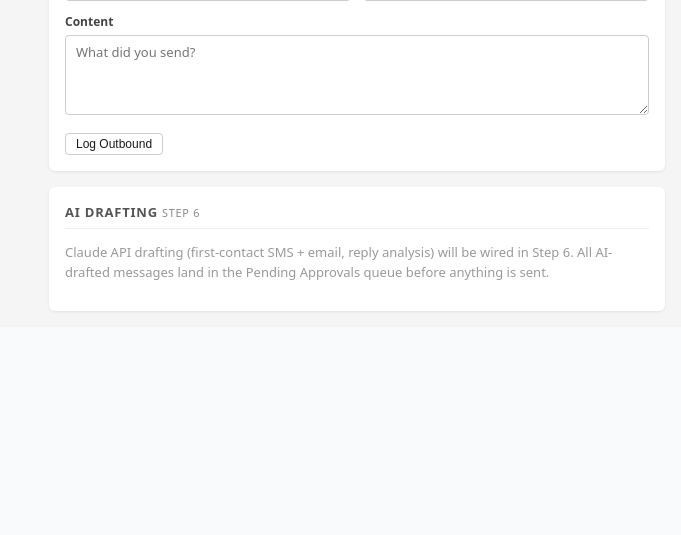
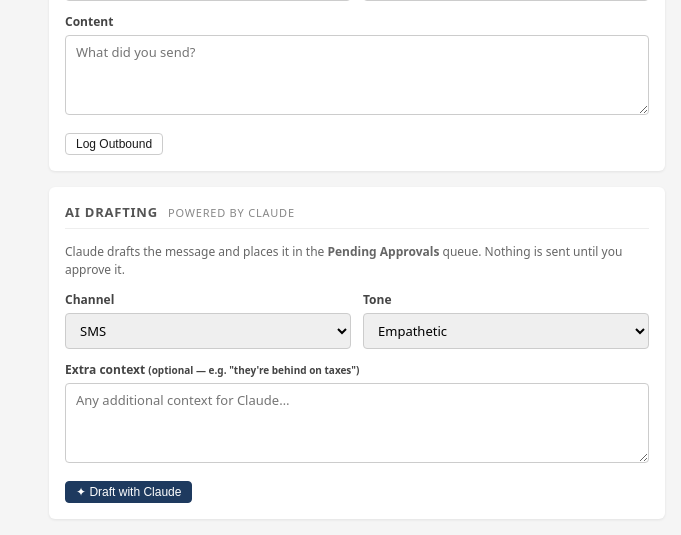
Before and after one commit to Elanbeilis/Waffle-, a FastAPI app: template templates/lead_detail.html in a window 1280 px wide. Shown: the part 1072-1607 px from the top of the page, without its empty margins (599-1280 px from the left). Before the commit the page ends 1385 px from the top, so only its background shows below. Run offline with FastAPI, Linux system fonts and the light colour scheme; the template is opened without the code that fills it, so the values that code supplies are empty.

Commit message:
Step 6: Claude API drafting with pending-approval queue
- requirements.txt: add anthropic>=0.20.0
- routers/drafting.py: POST /api/leads/{id}/draft-message calls claude-sonnet-4-6
  with lead context (address, owners, filing, equity, absentee flag), saves result
  as OutreachLog(status=pending_approval, ai_drafted=True) — nothing sent automatically
  DNC leads blocked with 403; missing API key returns 503 with setup instructions
- main.py: mount drafting router under /api
- templates/lead_detail.html: replace stub AI panel with channel/tone/context form;
  shows drafted text inline and links to Pending Approvals queue after success

```diff
--- a/main.py
+++ b/main.py
@@ -8,7 +8,7 @@ from sqlalchemy.orm import Session
 
 from database import get_db, init_db
 from models import FilingType, LeadSource, OutreachChannel, PipelineStage, SkipTraceStatus
-from routers import import_csv, leads, outreach, skip_trace
+from routers import drafting, import_csv, leads, outreach, skip_trace
 
 
 @asynccontextmanager
@@ -38,6 +38,7 @@ templates = Jinja2Templates(directory="templates")
 
 app.include_router(leads.router, prefix="/api")
 app.include_router(outreach.router, prefix="/api")
+app.include_router(drafting.router, prefix="/api")
 app.include_router(import_csv.router, prefix="/api")
 app.include_router(skip_trace.router, prefix="/api")
 
--- a/requirements.txt
+++ b/requirements.txt
@@ -6,3 +6,4 @@ python-multipart>=0.0.6
 pydantic>=2.5.0
 aiofiles>=23.2.1
 python-dotenv>=1.0.0
+anthropic>=0.20.0
--- /dev/null
+++ b/routers/drafting.py
@@ -0,0 +1,138 @@
+import os
+from datetime import datetime, timezone
+from typing import Optional
+
+from fastapi import APIRouter, Depends, HTTPException
+from pydantic import BaseModel
+from sqlalchemy.orm import Session
+
+from database import get_db
+from models import Lead, OutreachChannel, OutreachDirection, OutreachLog, OutreachStatus
+from schemas import OutreachLogResponse
+
+router = APIRouter(prefix="/leads", tags=["drafting"])
+
+_MODEL = "claude-sonnet-4-6"
+
+
+class DraftRequest(BaseModel):
+    channel: OutreachChannel
+    tone: str = "empathetic"          # professional | empathetic | direct
+    extra_context: Optional[str] = None
+
+
+def _get_client():
+    api_key = os.getenv("ANTHROPIC_API_KEY")
+    if not api_key:
+        raise HTTPException(
+            status_code=503,
+            detail={
+                "message": "ANTHROPIC_API_KEY is not set.",
+                "instructions": "Add ANTHROPIC_API_KEY=<your key> to your .env file and restart.",
+            },
+        )
+    try:
+        import anthropic
+        return anthropic.Anthropic(api_key=api_key)
+    except ImportError:
+        raise HTTPException(
+            status_code=503,
+            detail={
+                "message": "anthropic package not installed.",
+                "instructions": "Run: pip install anthropic",
+            },
+        )
+
+
+_SYSTEM_PROMPT = (
+    "You are an assistant for a real estate wholesaler. "
+    "Draft personalized, compliant outreach messages to property owners. "
+    "Be respectful, concise, and transparent about the intent to purchase. "
+    "SMS rules: keep the core message under 160 characters when possible; "
+    "always append 'Reply STOP to opt out.' on its own line. "
+    "Email rules: the very first line must be 'Subject: <compelling subject>', "
+    "then a blank line, then the body — professional but warm. "
+    "Never make false claims, never impersonate a government agency, "
+    "never fabricate hardship details not given to you."
+)
+
+
+def _user_prompt(
+    lead: Lead,
+    channel: OutreachChannel,
+    tone: str,
+    extra_context: Optional[str],
+) -> str:
+    tone_map = {
+        "empathetic": "warm and empathetic — acknowledge any difficulty the owner may be facing",
+        "professional": "professional and businesslike",
+        "direct": "direct and to the point",
+    }
+    tone_desc = tone_map.get(tone, tone_map["empathetic"])
+
+    lines = [f"Property address: {lead.address}"]
+    if lead.city:
+        lines.append(f"City: {lead.city}")
+    if lead.county:
+        lines.append(f"County: {lead.county} County")
+    if lead.owner_names:
+        lines.append(f"Owner(s): {', '.join(lead.owner_names)}")
+    if lead.filing_type and lead.filing_type.value != "none":
+        lines.append(f"Public filing type: {lead.filing_type.value.replace('_', ' ')}")
+    if lead.filing_date:
+        lines.append(f"Filing date: {lead.filing_date.strftime('%B %d, %Y')}")
+    if lead.estimated_equity and lead.estimated_equity >= 20_000:
+        lines.append(f"Estimated equity: ${lead.estimated_equity:,.0f}")
+    if (lead.mailing_address
+            and lead.mailing_address.lower().strip() != lead.address.lower().strip()):
+        lines.append("Note: owner appears to be absentee (mailing address differs from property)")
+
+    prompt = (
+        f"Draft a first-contact {channel.value} outreach message.\n"
+        f"Tone: {tone_desc}.\n\n"
+        "Lead details:\n" + "\n".join(f"- {l}" for l in lines)
+    )
+    if extra_context:
+        prompt += f"\n\nAdditional context from the user:\n{extra_context}"
+    return prompt
+
+
+@router.post("/{lead_id}/draft-message", response_model=OutreachLogResponse, status_code=201)
+def draft_message(lead_id: int, payload: DraftRequest, db: Session = Depends(get_db)):
+    """
+    Call Claude to draft a first-contact outreach message.
+    The result is saved as a pending_approval outreach log entry — nothing is sent automatically.
+    """
+    lead = db.get(Lead, lead_id)
+    if not lead:
+        raise HTTPException(status_code=404, detail="Lead not found")
+    if lead.do_not_contact:
+        raise HTTPException(
+            status_code=403,
+            detail="Lead is marked Do Not Contact — AI drafting blocked.",
+        )
+
+    client = _get_client()
+    response = client.messages.create(
+        model=_MODEL,
+        max_tokens=512,
+        system=_SYSTEM_PROMPT,
+        messages=[{"role": "user", "content": _user_prompt(lead, payload.channel, payload.tone, payload.extra_context)}],
+    )
+    content = response.content[0].text.strip()
+
+    log = OutreachLog(
+        lead_id=lead_id,
+        channel=payload.channel,
+        direction=OutreachDirection.outbound,
+        content=content,
+        status=OutreachStatus.pending_approval,
+        ai_drafted=True,
+        created_at=datetime.now(timezone.utc),
+    )
+    db.add(log)
+    # Update lead's last_contact_date so scoring idle-decay resets
+    lead.updated_at = datetime.now(timezone.utc)
+    db.commit()
+    db.refresh(log)
+    return log
--- a/templates/lead_detail.html
+++ b/templates/lead_detail.html
@@ -435,17 +435,59 @@
 
       <!-- AI drafting -->
       <div class="card">
-        <div class="section-title">AI Drafting <small style="font-weight:400;color:#888;">Step 6</small></div>
+        <div class="section-title">AI Drafting
+          <span style="font-size:11px;font-weight:400;color:#888;margin-left:6px;">powered by Claude</span>
+        </div>
+
         {% if lead.do_not_contact %}
         <div class="alert alert-danger">
           ⛔ AI drafting blocked — this lead is marked Do Not Contact.
-          {% if lead.do_not_contact_reason %}Reason: {{ lead.do_not_contact_reason }}{% endif %}
+          {% if lead.do_not_contact_reason %}<br>Reason: {{ lead.do_not_contact_reason }}{% endif %}
         </div>
         {% else %}
-        <p style="color:#999;font-size:13px;">
-          Claude API drafting (first-contact SMS + email, reply analysis) will be wired in Step 6.
-          All AI-drafted messages land in the Pending Approvals queue before anything is sent.
+        <p style="font-size:12px;color:#666;margin-top:0;">
+          Claude drafts the message and places it in the <strong>Pending Approvals</strong> queue.
+          Nothing is sent until you approve it.
         </p>
+
+        <div id="draft-msg" class="alert" style="display:none;margin-bottom:10px;"></div>
+
+        <div style="display:grid;grid-template-columns:1fr 1fr;gap:0 12px;">
+          <div class="form-row">
+            <label>Channel</label>
+            <select id="draft-channel">
+              <option value="sms">SMS</option>
+              <option value="email">Email</option>
+              <option value="call">Call (script)</option>
+            </select>
+          </div>
+          <div class="form-row">
+            <label>Tone</label>
+            <select id="draft-tone">
+              <option value="empathetic">Empathetic</option>
+              <option value="professional">Professional</option>
+              <option value="direct">Direct</option>
+            </select>
+          </div>
+        </div>
+
+        <div class="form-row">
+          <label>Extra context <small>(optional — e.g. "they're behind on taxes")</small></label>
+          <textarea id="draft-context" rows="2" placeholder="Any additional context for Claude…"></textarea>
+        </div>
+
+        <button class="btn btn-primary btn-sm" id="draft-btn" onclick="draftMessage()">
+          ✦ Draft with Claude
+        </button>
+
+        <div id="draft-result" style="display:none;margin-top:14px;border-top:1px solid #eee;padding-top:12px;">
+          <div style="font-size:12px;font-weight:700;color:#555;margin-bottom:6px;">DRAFTED MESSAGE</div>
+          <pre id="draft-output" style="white-space:pre-wrap;word-break:break-word;font-family:inherit;font-size:13px;background:#f8f9fa;border:1px solid #eee;border-radius:4px;padding:10px;margin:0;"></pre>
+          <div style="margin-top:8px;display:flex;gap:8px;align-items:center;flex-wrap:wrap;">
+            <a id="draft-pending-link" href="/?tab=pending" style="font-size:12px;color:#1e5fa0;">View in Pending Approvals →</a>
+            <span style="font-size:12px;color:#888;">· Edit and approve before anything is sent.</span>
+          </div>
+        </div>
         {% endif %}
       </div>
 
@@ -715,6 +757,67 @@ async function recalcScore() {
   }
 }
 
+// ---------------------------------------------------------------------------
+// AI drafting
+// ---------------------------------------------------------------------------
+async function draftMessage() {
+  const btn     = document.getElementById('draft-btn');
+  const msgEl   = document.getElementById('draft-msg');
+  const result  = document.getElementById('draft-result');
+  const output  = document.getElementById('draft-output');
+
+  btn.disabled  = true;
+  btn.textContent = '✦ Drafting…';
+  msgEl.style.display = 'none';
+  result.style.display = 'none';
+
+  const payload = {
+    channel:       document.getElementById('draft-channel').value,
+    tone:          document.getElementById('draft-tone').value,
+    extra_context: document.getElementById('draft-context').value.trim() || null,
+  };
+
+  try {
+    const res = await fetch(`/api/leads/${LEAD_ID}/draft-message`, {
+      method: 'POST',
+      headers: { 'Content-Type': 'application/json' },
+      body: JSON.stringify(payload),
+    });
+    const data = await res.json();
+
+    if (res.status === 503) {
+      msgEl.className = 'alert alert-warning';
+      msgEl.style.display = 'block';
+      const detail = data.detail || {};
+      msgEl.innerHTML = `⚠️ <strong>${detail.message || 'Service unavailable.'}</strong><br>
+        <span style="font-size:12px;">${detail.instructions || ''}</span>`;
+      return;
+    }
+    if (res.status === 403) {
+      msgEl.className = 'alert alert-danger';
+      msgEl.style.display = 'block';
+      msgEl.textContent = data.detail || 'Drafting blocked.';
+      return;
+    }
+    if (!res.ok) {
+      throw new Error(JSON.stringify(data.detail || data));
+    }
+
+    output.textContent = data.content;
+    result.style.display = 'block';
+    msgEl.className = 'alert alert-success';
+    msgEl.style.display = 'block';
+    msgEl.innerHTML = `✅ Draft saved to <strong>Pending Approvals</strong> (log #${data.id}). Review and approve before sending.`;
+  } catch(e) {
+    msgEl.className = 'alert alert-danger';
+    msgEl.style.display = 'block';
+    msgEl.textContent = 'Error: ' + e.message;
+  } finally {
+    btn.disabled = false;
+    btn.textContent = '✦ Draft with Claude';
+  }
+}
+
 // Pre-fill datetime-local with now
 document.getElementById('inbound-dt').value = new Date().toISOString().slice(0, 16);
 </script>
```
